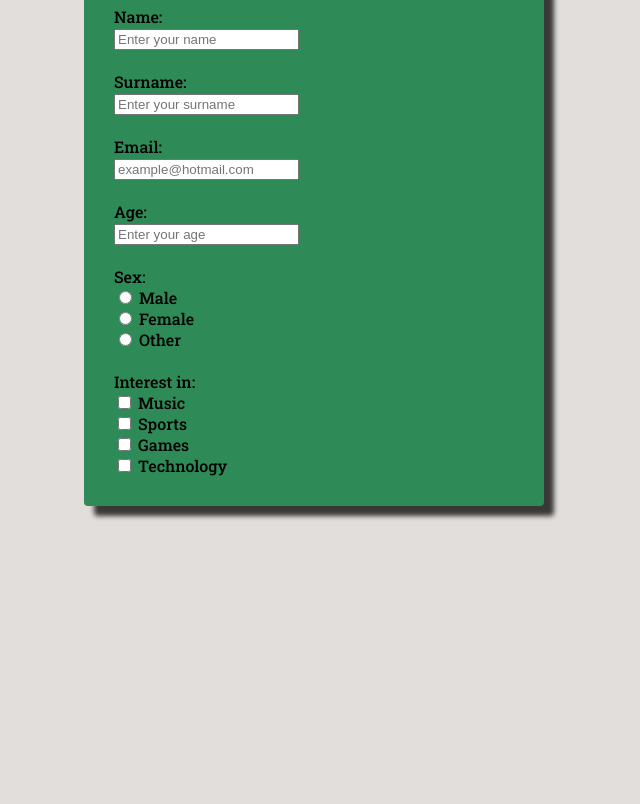
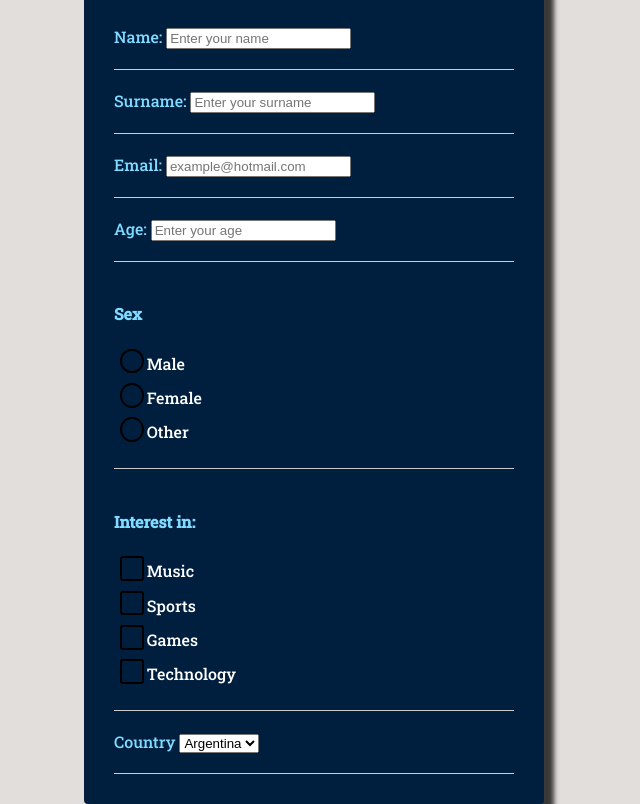
Before and after one commit to matiasmoneghessi/LPPA_p1, a plain HTML site: page index.html in a window 1280 px wide. Shown: the part 110-914 px from the top of the page, without its empty margins (326-966 px from the left). Before the commit the page ends 800 px from the top, so only its background shows below. Drawn offline with Linux system fonts and the light colour scheme.

Commit message:
Modify stile.css and add a dropdown box

```diff
--- a/css/style.css
+++ b/css/style.css
@@ -7,14 +7,65 @@ background-color: #e2dedb;
 }
 
 .form{
+display: flex;
+flex-direction: column;
 padding: 30px;
 margin: auto;
 width: 400px;
 height: 100%;
 border-radius: 4px;
 box-shadow: 10px 10px 5px 0px rgba(0,0,0,0.75);
-background-color: seagreen;
+background-color: #001f3f;
+color: #7FDBFF;
 }
 
-select .interes input[type="checkbox"] {
-background-color: blue }
+.form > div{
+padding: 20px 0;
+border-bottom: 1px solid #ccc;
+}
+
+.form input[type="radio"] + label,
+.form input[type="checkbox"] + label {
+display: block;
+cursor: pointer;
+position: relative;
+font-size: 1em;
+margin: 0.2em;
+padding: 0.2em;
+}
+.form input[type="radio"] ,
+.form input[type="checkbox"]{
+display: none;
+}
+.form input[type="radio"] + label::before,
+.form input[type="checkbox"] + label::before{
+content: "\2714";
+background: none;
+border: 2px solid #000;
+border-radius:50%;
+display: inline-block;
+width: 1em;
+height: 1em;
+padding-left:0.2em ;
+padding-bottom: 0.3em;
+margin-right: 0.2em;
+vertical-align: bottom;
+color: transparent;
+transition: .2s;
+}
+.form input[type="checkbox"] + label::before{
+border-radius: 3px;
+}
+.form input[type="radio"]:checked + label::before,
+.form input[type="checkbox"]:checked + label::before{
+background-color: #7FDBFF;
+border-color: #7FDBFF;
+color: white;
+}
+.form .radio label,
+.form .checkbox label{
+color: white;
+padding: 5px 15px 5px 51px;
+display: inline-block;
+position: relative;
+}
--- a/index.html
+++ b/index.html
@@ -14,57 +14,56 @@
                 <h1 class="title">COMPLETE THE FORM</h1>
                 <div>
                     <label for="name">Name:</label>
-                    <br>
                     <input id="name" placeholder="Enter your name" type="text">
                 </div>
-                <br>
                 <div>
                     <label for="surname">Surname:</label>
-                    <br>
                     <input id="surname" placeholder="Enter your surname" type="text">
                 </div>
-                <br>
                 <div>
                     <label for="email">Email:</label>
-                    <br>
                     <input id="email" placeholder="example@hotmail.com" type="text">
                 </div>
-                <br>
                 <div>
                     <label for="age">Age:</label>
-                    <br>
                     <input id="age" placeholder="Enter your age" type="text">
                 </div>
-                <br>
-                <div>
-                    <label for="sex">Sex:</label>
-                    <br>
+                <div class="radio">
+                    <h4>Sex</h4>
+
                     <input type="radio" id="male" name="gender" value="male">
                     <label for="male">Male</label>
-                    <br>
+
                     <input type="radio" id="female" name="gender" value="female">
                     <label for="female">Female</label>
-                    <br>
+
                     <input type="radio" id="other" name="gender" value="other">
                     <label for="other">Other</label>
                 </div>
-                <br>
-                <div>
-                    <label for="interest">Interest in:</label>
-                    <br>
-                    <input type="checkbox" id="music" name="theme" value="music">
+                <div class="checkbox">
+                    <h4 class="checkbox">Interest in:</h4>
+
+                    <input type="checkbox" class="custom-control-input" id="music" name="theme" value="music">
                     <label for="music">Music</label>
-                    <br>
+
                     <input type="checkbox" id="sports" name="theme" value="sports">
                     <label for="sports">Sports</label>
-                    <br>
+
                     <input type="checkbox" id="games" name="theme" value="games">
                     <label for="games">Games</label>
-                    <br>
+
                     <input type="checkbox" id="tech" name="theme" value="tech">
                     <label for="tech">Technology</label>
                 </div>
-
+                <div>
+                    <label for="contries">Country</label>
+                    <select name="contries" id="contries">
+                        <option value="arg">Argentina</option>
+                        <option value="chi">Chile</option>
+                        <option value="bra">Brasil</option>
+                        <option value="uru">Uruguay</option>
+                    </select>
+                </div>
             </div>
         </div>
     </body>
```
